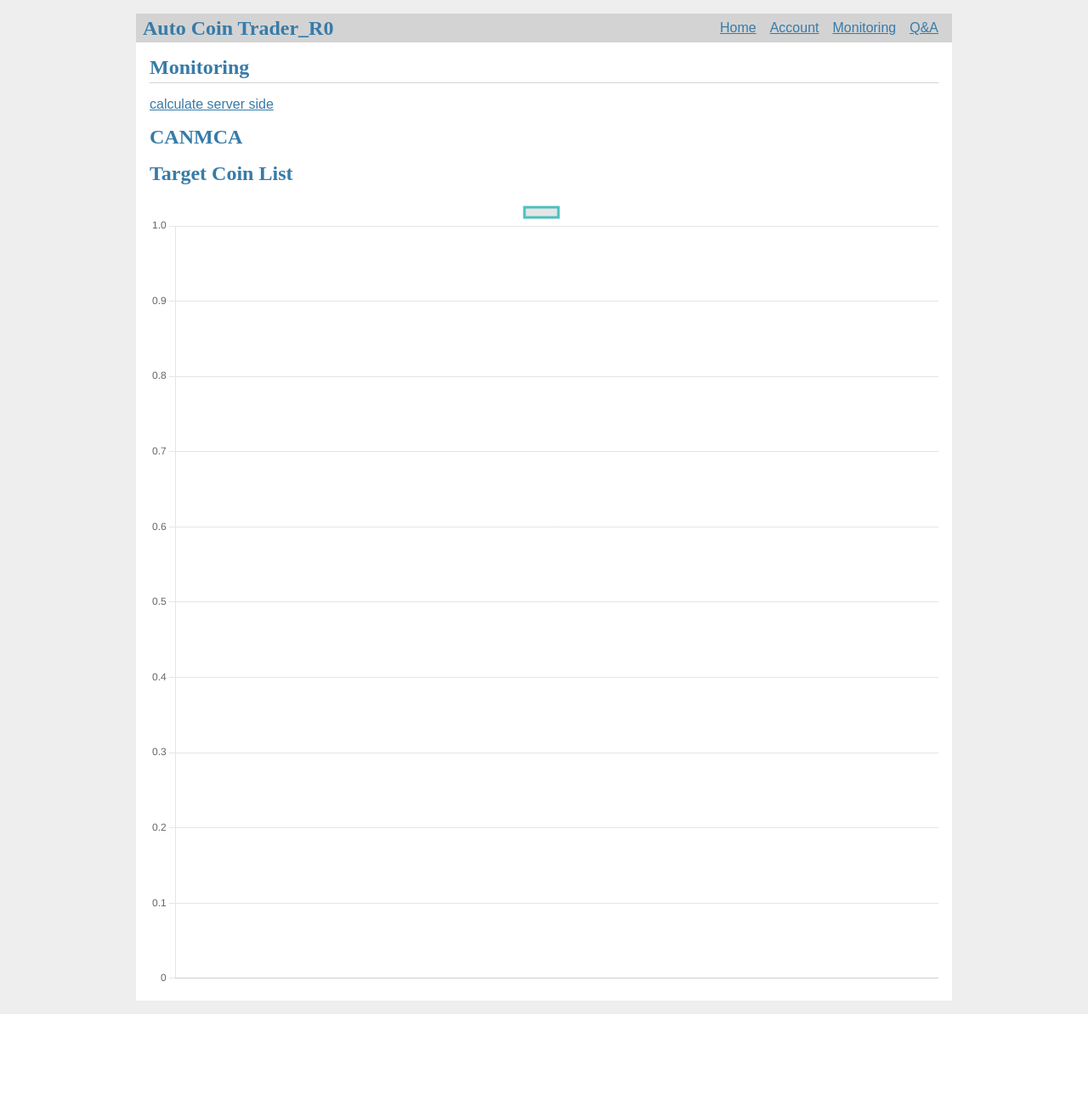
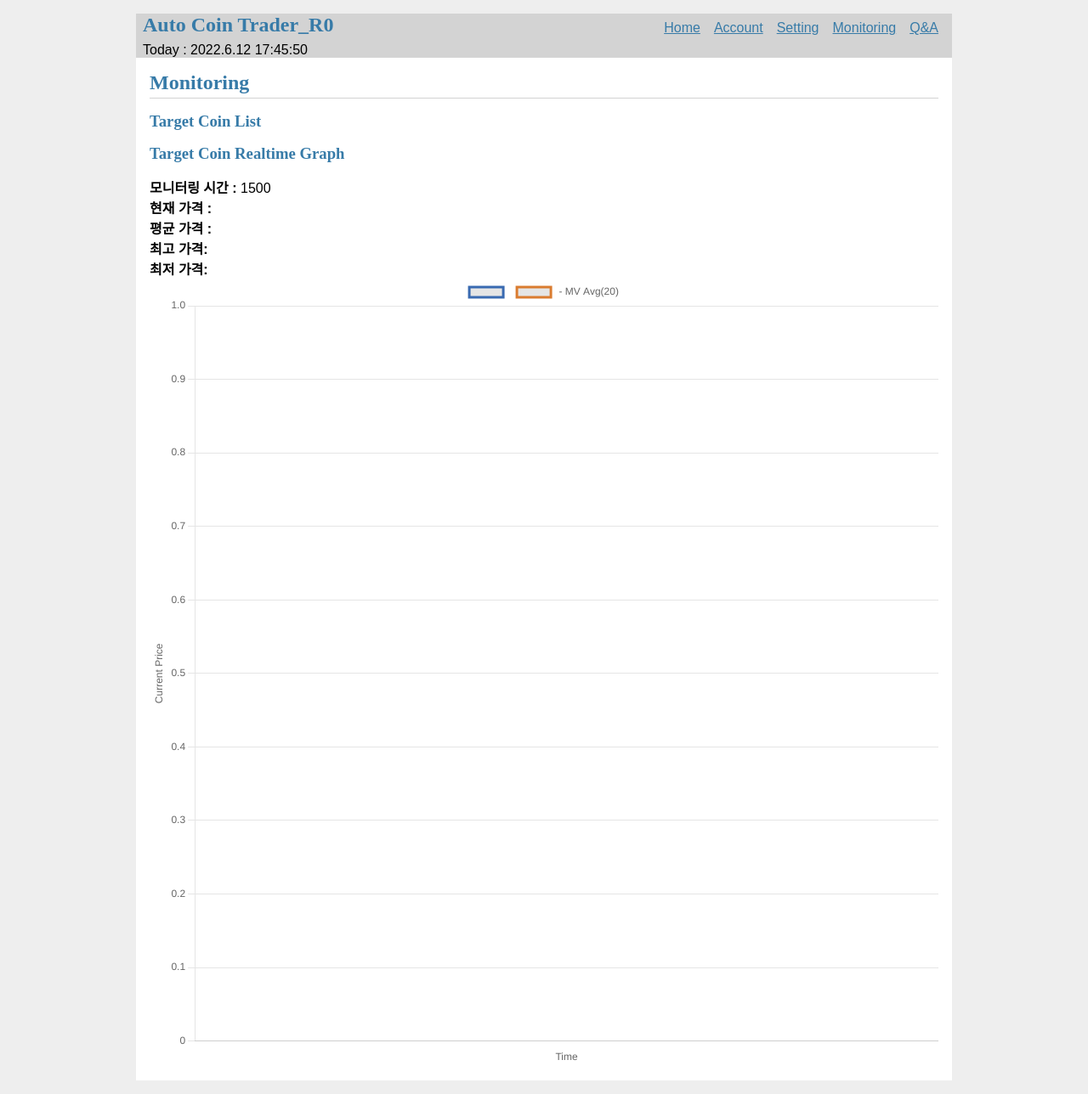
Before and after one commit to Park-Developer/ACT_R0, a Python web app: template Flask_Web/templates/monitoring/monitoring_index.html in a window 1280 px wide. Shown: the whole page at 85% size. Before the commit the page ends 1194 px from the top, so only its background shows below. Run offline with Jinja, Linux system fonts and the light colour scheme; the template is opened without the code that fills it, so the values that code supplies are empty; some libraries are stand-ins or nearby versions.

Commit message:
구조 작업

```diff
--- a/Flask_Web/__init__.py
+++ b/Flask_Web/__init__.py
@@ -43,4 +43,8 @@ def create_app(test_config=None):
 
     from . import qna
     app.register_blueprint(qna.bp)
+
+    from . import setting
+    app.register_blueprint(setting.bp)
+
     return app
--- /dev/null
+++ b/Flask_Web/static/calc_tool.js
@@ -0,0 +1,10 @@
+function get_AVG(array){ // 평균 계산 함수
+  let result = array.reduce(
+    function add(sum, currValue) {
+      return sum + currValue;
+    },
+    0);
+
+  result=result/(array.length);
+  return result.toFixed(3); // 소수점 자릿수 지정
+}
--- a/Flask_Web/static/monitoring.js
+++ b/Flask_Web/static/monitoring.js
@@ -1,36 +1,87 @@
-//console.log("Monitoring ON!" , asd);
+// [DOM 객체 선언]
+let monotoring_time_val_DOM=document.querySelector(".TARGET_MONITORING__time__val");
+let monotoring_curPrice_val_DOM=document.querySelector(".TARGET_MONITORING__curPrice__val");
+let monotoring_avgPrice_val_DOM=document.querySelector(".TARGET_MONITORING__avgPrice__val");
+let monotoring_maxPrice_val_DOM=document.querySelector(".TARGET_MONITORING__maxPrice__val");
+let monotoring_minPrice_val_DOM=document.querySelector(".TARGET_MONITORING__minPrice__val");
+
+// [설정 변수]
+let CHART_INFO={
+  graph_line_color:[
+    'rgb(57, 106, 177)', // blue
+    'rgb(218, 124, 48)', // orange
+    'rgb(62, 150, 81)',  // green
+    'rgb(204, 37, 41)',  // red
+    'rgb(83, 81, 84)',   // gray
+    'rgb(107, 76, 154)', // purple
+    'rgb(146, 36, 40)',  // wine
+    'rgb(148, 139, 61)'  // gold
+  ],
+
+  monitoring_time:1500, // 모니터팅 시간
+  view_func : "get_curPrice", // request 요청하는 파이썬 함수 이름
+  first_moving_average_count : 20, // 첫번째 이평선 계산 기준
+}
+
+
+
 // [전역 변수 설정]
 let ACTIVATED_BTN_NUMBER=1;
 let ACTIVATED_COIN_TICKER=DEFAULT_TICKER;
 
-// target 코인만큼 setinverval 하는 기능 구현
 
 // <Chart 관련 전역변수>
-let monitoring_time=1500; // 모니터팅 시간
-let view_func="get_curPrice"; // View Function 이름
+
 let cur_price_list=[];
+let moving_avg1_list=[]; // 이평선1(기준 미정)
+let moving_avg2_list=[]; // 이평선2(기준 미정)
 let record_time_list=[];
-let time=0;
+let chart_time=0; // chart의 X축 변수(record time)
 
+// HTML 반영
+monotoring_time_val_DOM.innerHTML=CHART_INFO.monitoring_time.toString();
+
+
+// [CHART GENERATION]
 const ctx = document.getElementById('myChart').getContext('2d');
 const myChart = new Chart(ctx, {
     type: 'line',
 
     data: {
-        labels: record_time_list,//['Red', 'Blue', 'Yellow', 'Green', 'Purple', 'Orange'],
+        labels: record_time_list,
 
-        datasets: [{
+        datasets: [
+            { // DATA1 : 선택된 코인의 현재가
             label: ACTIVATED_COIN_TICKER,
-            data: cur_price_list,//[65, 59, 80, 81, 56, 55],
+            data: cur_price_list, // Y axis data1
             fill: false,
-            borderColor: 'rgb(75, 192, 192)',
+            borderColor: CHART_INFO.graph_line_color[0],//'rgb(75, 192, 192)',
             tension: 0.1
-            }]
+            },
+            { // DATA2 : 선택된 코인의 현재 가격의 평균
+            label: ACTIVATED_COIN_TICKER+" - MV Avg("+CHART_INFO.first_moving_average_count.toString()+")", // 선택된 코인의 현재가 실시간 그래프화
+            data: moving_avg1_list, // Y axis data2
+            fill: false,
+            borderColor: CHART_INFO.graph_line_color[1],
+            tension: 0.1
+            }
+        ]
     },
     options: {
         scales: {
+            x: {
+                title: {
+                  display: true,
+                  text: 'Time'
+                },
+            },
             y: {
-                beginAtZero: true
+                title: {
+                  display: true,
+                  text: 'Current Price'
+                },
+                beginAtZero: false,
+
             }
         }
     }
@@ -53,12 +104,18 @@ let Btn_click=function(event){
     // [2] Change Chart
     // [2-1] chart name change
         myChart["data"]["datasets"][0]["label"]=ACTIVATED_COIN_TICKER;
+        myChart["data"]["datasets"][1]["label"]=ACTIVATED_COIN_TICKER+" - MV Avg("+CHART_INFO.first_moving_average_count.toString()+")"
+    // [2-2] chart data change
+        record_time_list=[];
+        chart_time=0; // 이름바꾸자
 
-    // [2-2] chart data change
         cur_price_list=[];
-        record_time_list=[];
+        moving_avg1_list=[]
+        moving_avg2_list=[]
+
         myChart["data"]["labels"]=record_time_list;
-        myChart["data"]["datasets"][0]["data"]=cur_price_list;
+        myChart["data"]["datasets"][0]["data"]=cur_price_list; // 첫 번쨰 데이터
+        myChart["data"]["datasets"][1]["data"]=moving_avg1_list; // 두 번쨰 데이터
 
     // [3] chart update
     myChart.update();
@@ -84,45 +141,6 @@ for(let btn_idx=1; btn_idx<=COIN_NUMBER;btn_idx++){
 console.log("[DEBUG]"+ coin_btnList["Coin_Btn1"]);
 // [BUTTON EVENT FUNCTION END]
 
-//
-
-//
-
-// [CHART BEGIN]____________________________________________________________________
-/*
-
-
-    //let coint_ticker="KRW-BTC"  // Coin ticker 정보
-
-
-
-    //dom is fully loaded, but maybe waiting on images & css files
-    const ctx = document.getElementById('myChart').getContext('2d');
-    myChart = new Chart(ctx, {
-        type: 'line',
-
-        data: {
-            labels: record_time_list,//['Red', 'Blue', 'Yellow', 'Green', 'Purple', 'Orange'],
-
-            datasets: [{
-                label: ACTIVATED_COIN_TICKER,
-                data: cur_price_list,//[65, 59, 80, 81, 56, 55],
-                fill: false,
-                borderColor: 'rgb(75, 192, 192)',
-                tension: 0.1
-            }]
-        },
-        options: {
-            scales: {
-                y: {
-                    beginAtZero: true
-                }
-            }
-        }
-
-        }); // chart setting
-*/
-// [CHART END]____________________________________________________________________
 
 // [UPBIT API BEGIN]____________________________________________________________________
 var get_current_priceFunc='load_coinInfo';
@@ -134,28 +152,39 @@ console.log("Current Address", document.location.href+get_current_priceFunc );
 // 현재 가격 조회(Unit : 1 초)
 
 
-
-
 setInterval(function() {
-    $.getJSON($SCRIPT_ROOT + view_func, // Request URL Function
+    $.getJSON($SCRIPT_ROOT + CHART_INFO.view_func, // Request URL Function
     {
         coin_ticker: ACTIVATED_COIN_TICKER,//"KRW-BTC",
         //b: $('input[name="b"]').val()
     },
     function(data) {
-          console.log(data)
-          // Current Price Record
-          cur_price_list.push(data)
+          console.log(data);
 
-          // Current Time Record
-          time=time+1
-          record_time_list.push(time)
+          // (1) Current Time Record
+          chart_time=chart_time+1;
+          record_time_list.push(chart_time);
+
+          // (2) Current Price Record
+          cur_price_list.push(data);
+          monotoring_curPrice_val_DOM.innerHTML=data;
+          monotoring_avgPrice_val_DOM.innerHTML=get_AVG(cur_price_list);
+
+          // (3) Moving Averageg1 Record
+          if(chart_time<CHART_INFO.first_moving_average_count){
+            moving_avg1_list.push(get_AVG(cur_price_list));
+          }else{
+            let mv_avg_range=cur_price_list.slice(chart_time-CHART_INFO.first_moving_average_count+1);
+            moving_avg1_list.push(get_AVG(mv_avg_range));
+          }
+
         $("#result").text(data.result);
         myChart.update(); // chart update
-        if (time>=1001){
-            cur_price_list=[]
-            record_time_list=[]
+        if (chart_time>=1001){
+            cur_price_list=[];
+            record_time_list=[];
         }
     })},
-    monitoring_time);
+    CHART_INFO.monitoring_time
+);
 // [UPBIT API END]____________________________________________________________________
--- a/Flask_Web/static/style.css
+++ b/Flask_Web/static/style.css
@@ -3,7 +3,16 @@ body { max-width: 960px; margin: 0 auto; background: white; }
 h1 { font-family: serif; color: #377ba8; margin: 1rem 0; }
 a { color: #377ba8; }
 hr { border: none; border-top: 1px solid lightgray; }
-nav { background: lightgray; display: flex; align-items: center; padding: 0 0.5rem; }
+nav { background: lightgray; align-items: center; padding: 0 0.5rem; }
+
+.nav_menu{
+  display: flex;
+}
+.today_time{
+    margin-right:auto;
+    margin-left: 0;
+}
+
 nav h1 { flex: auto; margin: 0; }
 nav h1 a { text-decoration: none; padding: 0.25rem 0.5rem; }
 nav ul  { display: flex; list-style: none; margin: 0; padding: 0; }
--- a/Flask_Web/templates/base.html
+++ b/Flask_Web/templates/base.html
@@ -4,15 +4,41 @@
     <link rel="stylesheet" href="{{ url_for('static', filename='style.css') }}">
     <script src="//ajax.googleapis.com/ajax/libs/jquery/1.9.1/jquery.min.js"></script>
     <script src="https://cdnjs.cloudflare.com/ajax/libs/Chart.js/3.8.0/chart.min.js"></script>
+    <script src="{{url_for('static', filename='calc_tool.js')}}"></script>
 
     <nav>
+      <div class="nav_menu">
         <h1>Auto Coin Trader_R0</h1>
         <ul>
             <li><a href="{{ url_for('index.home') }}">Home</a></li>
             <li><a href="{{ url_for('account.account_index') }}">Account</a></li>
+            <li><a href="{{ url_for('setting.index') }}">Setting</a></li>
             <li><a href="{{ url_for('monitoring.index') }}">Monitoring</a></li>
             <li><a href="{{ url_for('qna.index') }}">Q&A</a></li>
         </ul>
+      </div>
+
+      <div class="today_time">
+        <label>Today : </label><span class="today_time__val"></span>
+      </div>
+
+      <script>
+        let interval_time=1000; // 1 sec
+        setInterval(function(){
+          let today = new Date();
+
+          let year = today.getFullYear(); // 년도
+          let month = today.getMonth() + 1;  // 월
+          let date = today.getDate();  // 날짜
+          let day = today.getDay();  // 요일
+
+          let hours = today.getHours(); // 시
+          let minutes = today.getMinutes();  // 분
+          let seconds = today.getSeconds();  // 초
+
+          $('.today_time__val').text(year.toString()+'.'+(month).toString()+'.'+date.toString()+'  '+hours.toString()+":"+minutes.toString()+":"+seconds.toString());
+        },interval_time);
+      </script>
     </nav>
 
     <section class="content">
@@ -20,11 +46,11 @@
         {% block header %}
 
         {% endblock %}
+
       </header>
 
       {% block content %}
-        <script src="https://cdnjs.cloudflare.com/ajax/libs/Chart.js/2.5.0/Chart.min.js"></script>
-        <canvas id="line-chart" width="300" height="250"></canvas>
+
 
       {% endblock %}
     </section>
--- a/Flask_Web/templates/monitoring/monitoring_index.html
+++ b/Flask_Web/templates/monitoring/monitoring_index.html
@@ -7,12 +7,9 @@
 <!--[ BODY ]-->
 {% block content %}
 
-<p><a href=# id=calculate>calculate server side</a>
-
-  <h1>CANMCA</h1>
-
+<section>
    <div class="TARGET_LIST">
-       <h1 class="TARGET_LIST">Target Coin List</h1>
+       <h1 class="TARGET_LIST__header">Target Coin List</h1>
 
        {% set coin_number = namespace(value=0) %}               {# loop count #}
 
@@ -26,10 +23,36 @@
        {% endfor %}
 
    </div>
+</section>
 
-    <!--  그래프 설정  -->
-    <canvas id="myChart" width="400" height="400"></canvas>
+<section>
+   <div class="TARGET_MONITORING">
+     <h1 class="TARGET_MONITORING__header">Target Coin Realtime Graph</h1>
 
+     <div>
+       <label class="TARGET_MONITORING__time">모니터링 시간 : </label> <span class="TARGET_MONITORING__time__val"></span>
+     </div>
+
+     <div>
+       <label class="TARGET_MONITORING__curPrice">현재 가격 : </label> <span class="TARGET_MONITORING__curPrice__val"></span>
+     </div>
+
+     <div>
+       <label class="TARGET_MONITORING__avgPrice">평균 가격 : </label> <span class="TARGET_MONITORING__avgPrice__val"></span>
+     </div>
+
+     <div>
+       <label class="TARGET_MONITORING__maxPrice">최고 가격: </label> <span class="TARGET_MONITORING__maxPrice__val"></span>
+     </div>
+
+     <div>
+       <label class="TARGET_MONITORING__minPrice">최저 가격: </label> <span class="TARGET_MONITORING__minPrice__val"></span>
+     </div>
+     <!--  그래프 설정  -->
+     <canvas id="myChart" width="400" height="400"></canvas>
+   </div>
+
+</section>
     <!--  전역변수 설정  -->
     <script>
         $SCRIPT_ROOT = {{ request.script_root|tojson }}; <!--sets a global variable to the prefix to the root of the application.-->
```
Also changed, not shown: Flask_Web/account.py (+5 -3 lines), Flask_Web/setting.py (added, +13 -0 lines), Flask_Web/templates/auth/account.html (+4 -4 lines), Flask_Web/templates/setting.html (added, +15 -0 lines), system.json (added, +9 -0 lines), test/grammer_test.py (+46 -14 lines), upbit_tool.py (+11 -0 lines). Lines whose indentation alone changed are shown as unchanged.
